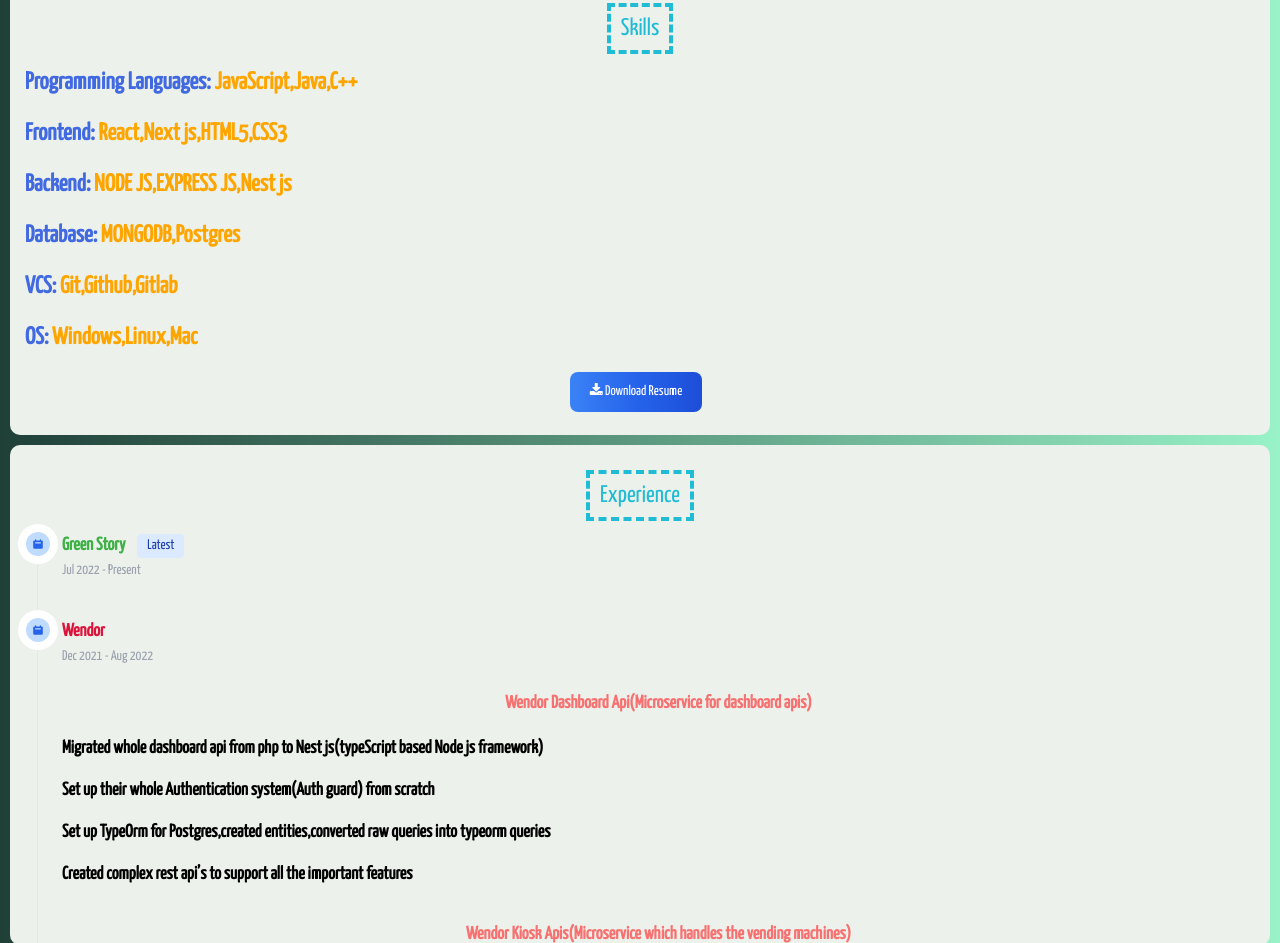
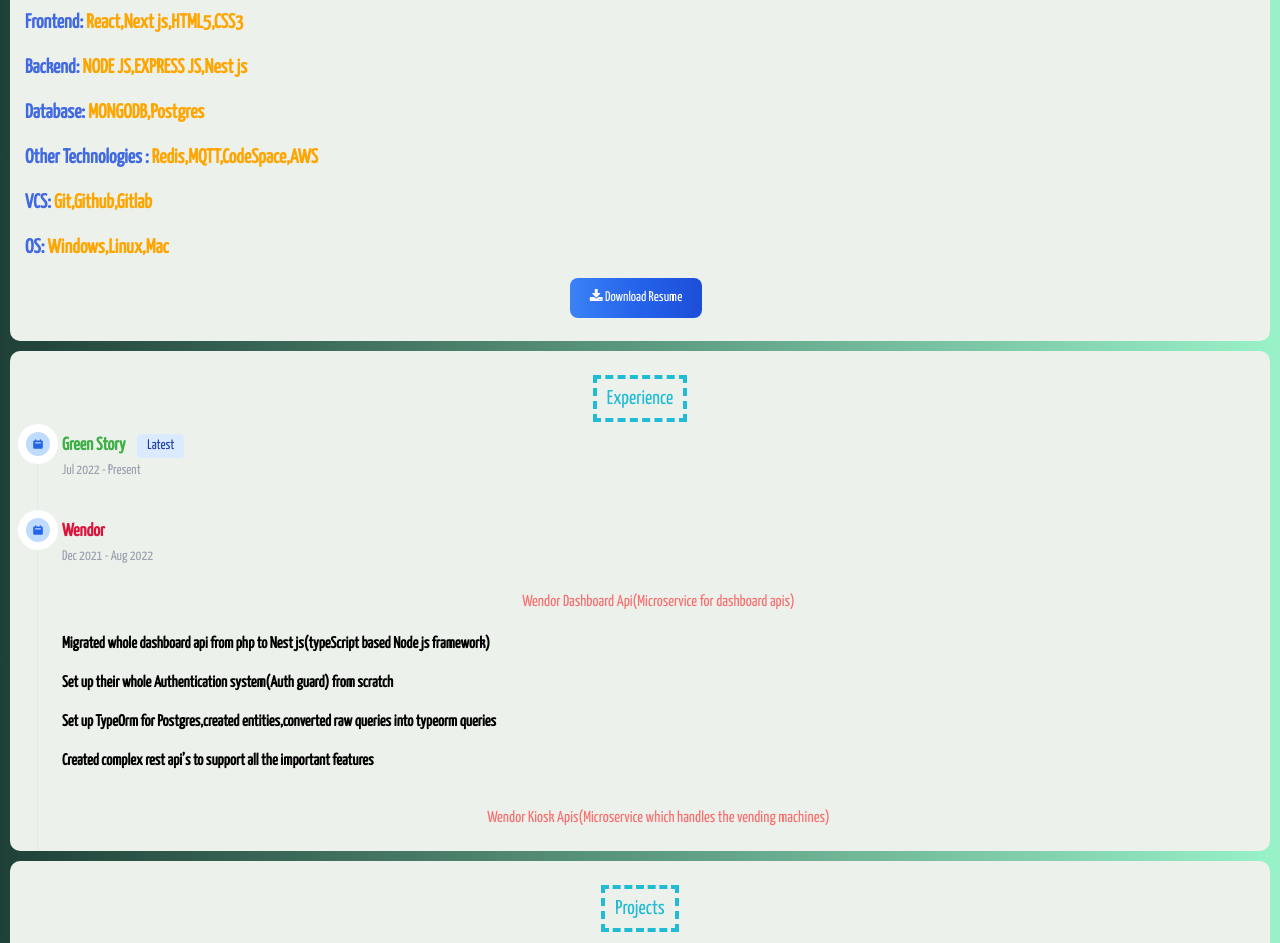
Before and after one commit to thisisshivanshpatel/Shivansh-Patel-Portfolio, a website: page index.html in a window 1280 px wide. Shown: the part 863-1806 px from the top of the page. Drawn offline with Linux system fonts and the light colour scheme.

Commit message:
changes related to fontsize is done

```diff
--- a/css/style.css
+++ b/css/style.css
@@ -10,7 +10,7 @@
     background: linear-gradient(to left, #99f2c8, #1f4037); /* W3C, IE 10+/ Edge, Firefox 16+, Chrome 26+, Opera 12+, Safari 7+ */
 
     font-family: 'Yanone Kaffeesatz', sans-serif;
-    font-size: 18pt;
+    font-size: 15pt;
     /* background-color: #efefef; */
     padding: 10px;
     margin: 0;
--- a/index.html
+++ b/index.html
@@ -98,6 +98,9 @@
             <li><b><span style="color:royalblue">Database:</span>
                     <span style="color:orange">MONGODB,Postgres</span>
                 </b></li>
+            <li><b><span style="color:royalblue">Other Technologies :</span>
+                    <span style="color:orange">Redis,MQTT,CodeSpace,AWS</span>
+                </b></li>
             <li><b><span style="color: royalblue">VCS:</span>
                     <span style="color:orange">Git,Github,Gitlab</span>
                 </b></li>
@@ -151,7 +154,7 @@
                 <time class="block mb-2 text-sm font-normal leading-none text-gray-400 dark:text-gray-500">Dec 2021 -
                     Aug 2022</time>
                 <p>
-                <ul class="text-[18px]">
+                <ul class="text-base font-normal">
                     <h1 class="text-red-400"> Wendor Dashboard Api(Microservice for dashboard apis)</h1>
                     <li>Migrated whole dashboard api from php to Nest js(typeScript based Node js framework)</li>
                     <li>Set up their whole Authentication system(Auth guard) from scratch</li>
```
Also changed, not shown: dist/output.css.
